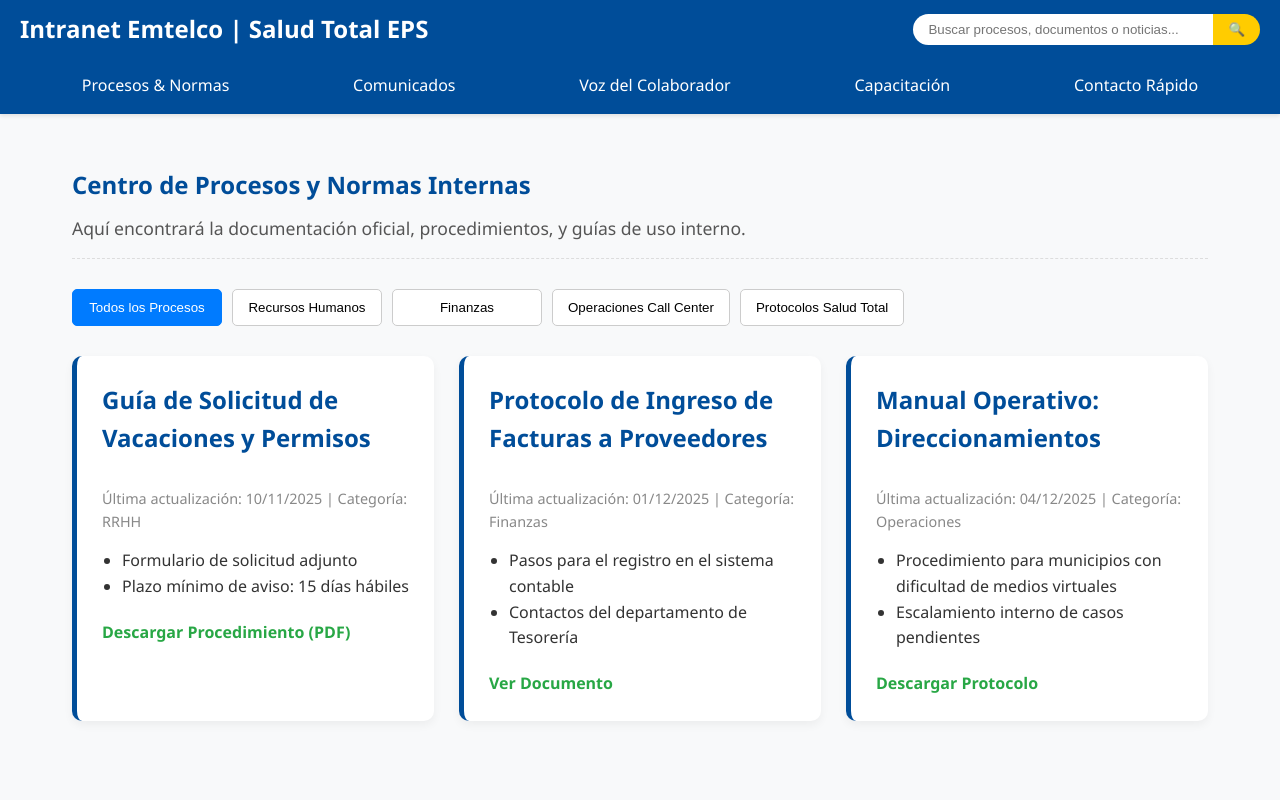
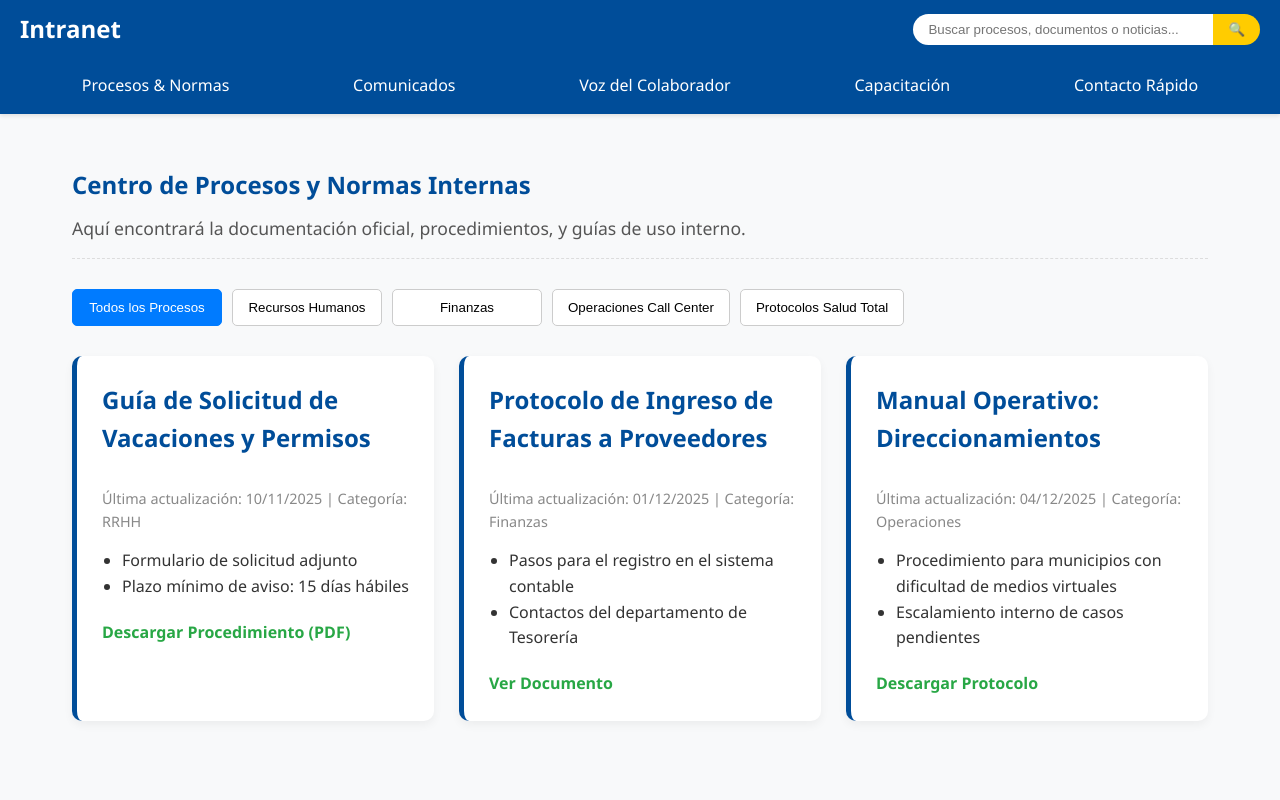
Before and after one commit to Casta-c/Intranet-Emtelco, a plain HTML site: page index.html in a window 1280 px wide. Shown: the top 800 px of the page. Drawn offline with Linux system fonts and the light colour scheme.

Commit message:
Fix HTML structure and maintain header functions

```diff
--- a/index.html
+++ b/index.html
@@ -14,7 +14,7 @@
 
         <!-- ✅ HEADER CORREGIDO SIN QUITAR FUNCIONES -->
         <div class="header-top">
-            <h1>Intranet Emtelco | Salud Total EPS</h1>
+            <h1>Intranet </h1>
 
             <div class="search-box">
                 <input type="search" placeholder="Buscar procesos, documentos o noticias..."
```
